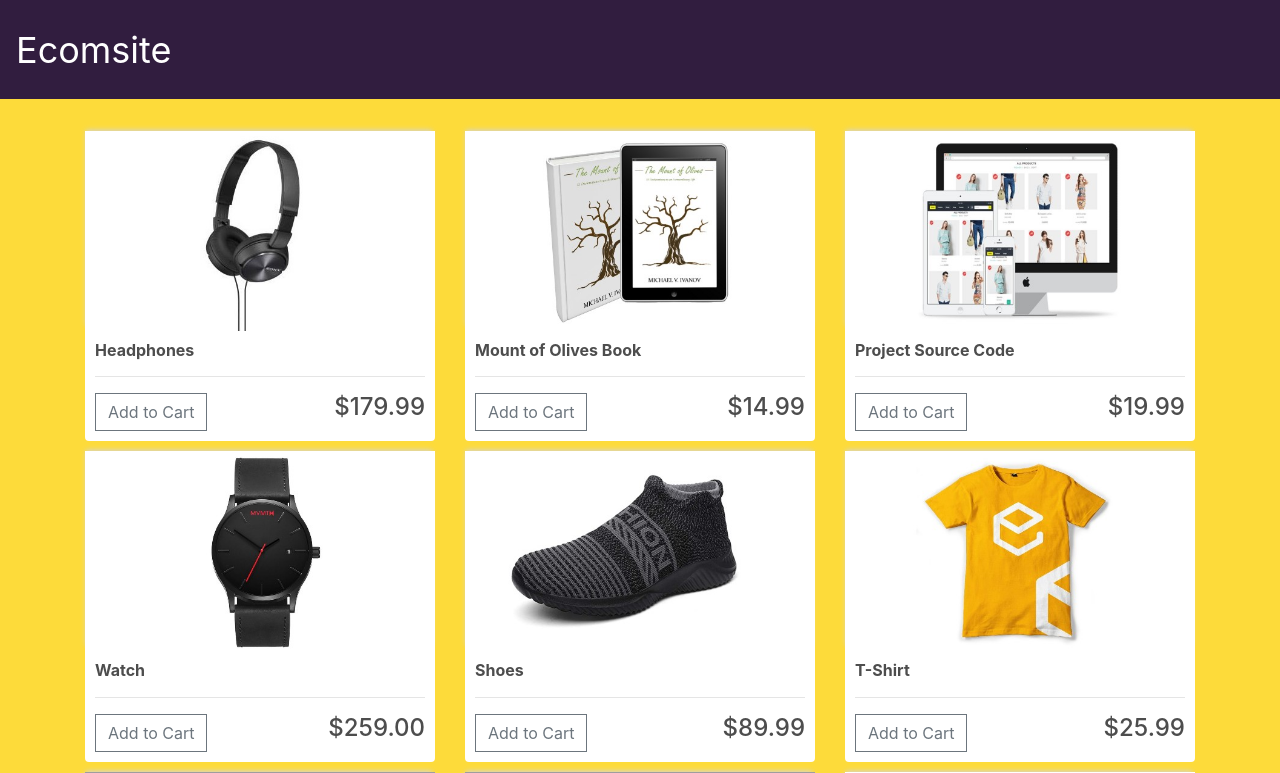
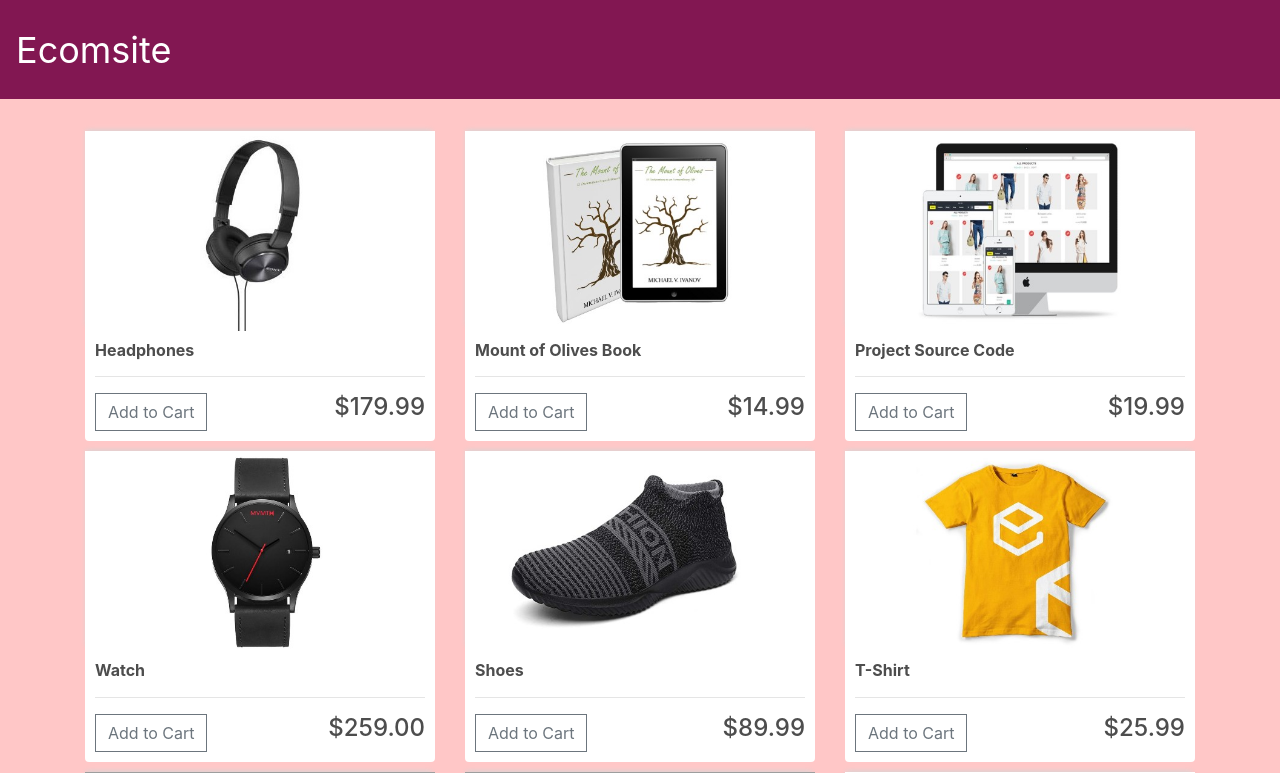
Before and after one commit to Riya-Prasad/ecommerce-site, a Django app: page / in a window 1280 px wide; the page is wider, and only the part inside the window is pictured. Shown: the top 773 px of that part. Run offline with Django 3.2, Linux system fonts and the light colour scheme; data comes from the database, SQL or seed files in the repository; some libraries are stand-ins or nearby versions; grey boxes are pictures that could not be loaded.

Commit message:
modified the style

```diff
--- a/ecommerce/settings.py
+++ b/ecommerce/settings.py
@@ -25,7 +25,7 @@ BASE_DIR = Path(__file__).resolve(strict=True).parent.parent
 SECRET_KEY = os.environ.get('SECRET_KEY')
 
 # SECURITY WARNING: don't run with debug turned on in production!
-DEBUG = False
+DEBUG = True
 
 ALLOWED_HOSTS = []
 
--- a/store/static/store/main.css
+++ b/store/static/store/main.css
@@ -1,5 +1,5 @@
 body{
-	background-color: #fddb3a;
+	background-color: #ffc7c7;
 	margin-bottom: 25px;
 }
 
@@ -27,7 +27,7 @@ h1,h2,h3,h4,h5,h6{
 }
 
 .bg-dark{
-	background-color: #311d3f!important;
+	background-color: #821752!important;
 	margin-bottom: 22px;
 }
 
@@ -73,6 +73,14 @@ h1,h2,h3,h4,h5,h6{
 	border-radius: 0;
 }
 
+.btn-outline-secondary:hover{
+	background-color: #be5683;
+}
+
+.btn-outline-dark:hover{
+	background-color: #be5683;
+}
+
 .row-image{
 	width: 100px;
 }
```
